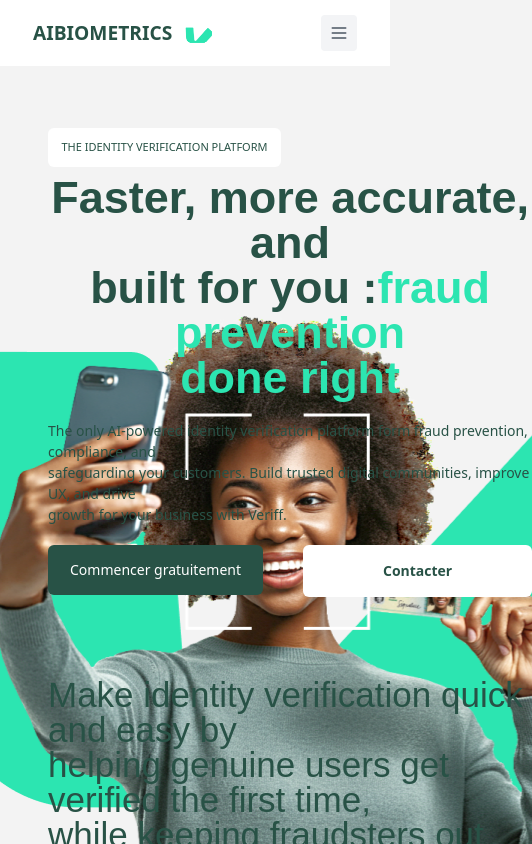
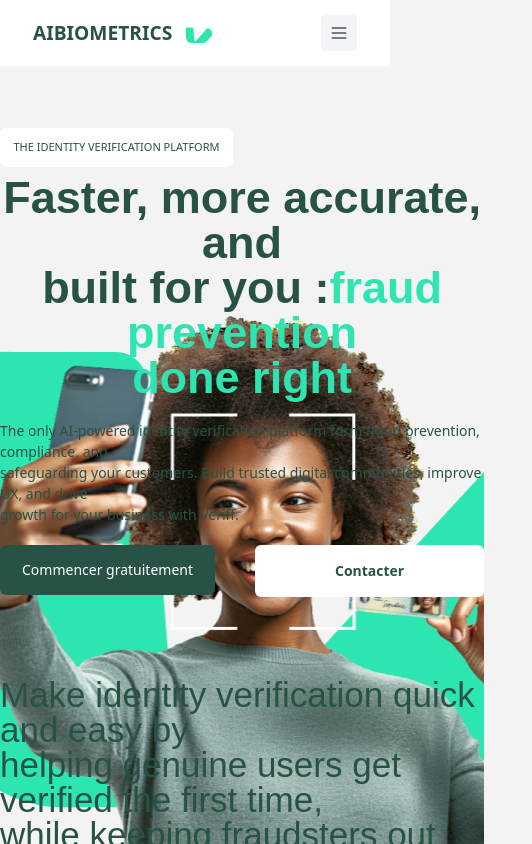
Before and after one commit to chrisvaldes/sekure-site, a React (Create React App) app: page / in a window 390 px wide. Shown: the top 844 px of the page, 532 px wide, since content can reach past the window. Built offline with nearby package versions, Linux system fonts and the light colour scheme.

Commit message:
version1.6

```diff
--- a/src/Pages/Accueil/Accueil.jsx
+++ b/src/Pages/Accueil/Accueil.jsx
@@ -25,7 +25,7 @@
 
         <section class="main-section pt-20 w-full">
           <div class="section-faster " >
-            <div class="pt-10 pl-12 md:pl-20 lg:pl-24">
+            <div class="pt-10 md:pl-20 lg:pl-24">
               <div class="flex identity-button">
                 <button class="text-nowrap h-button-first w-button-first rounded-md bg-white text-cyan-deep py-3 px-5 text-sub-content font-weight-nav font-family-nav my-2 flex items-center justify-center">
                   THE IDENTITY VERIFICATION PLATFORM
```
